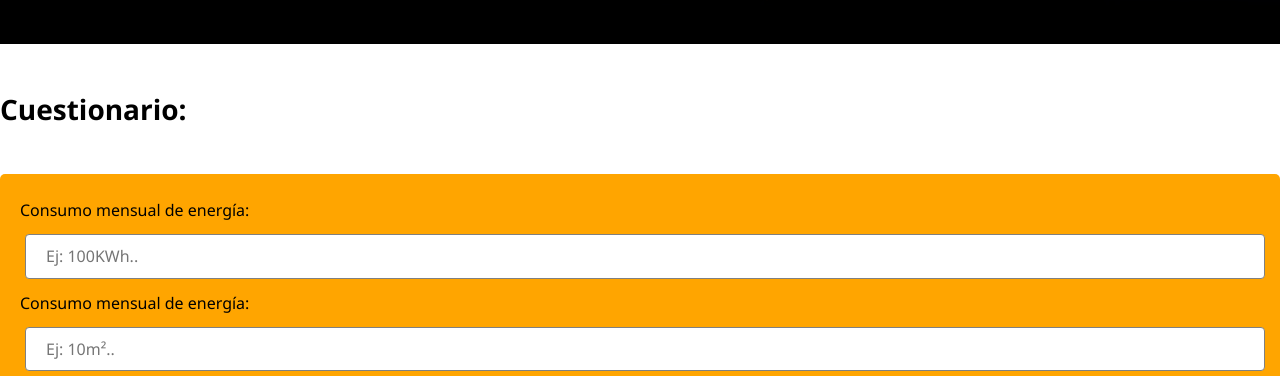
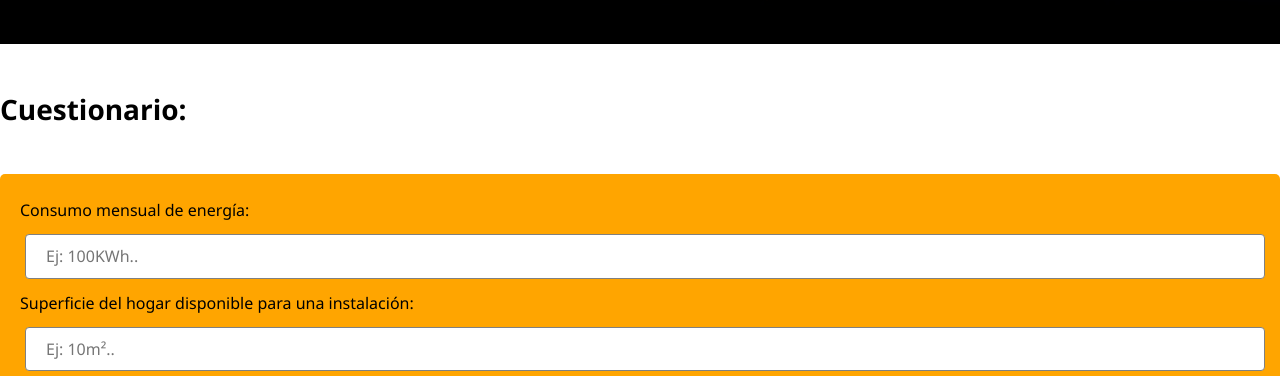
Before and after one commit to JoakoKeks/example, a plain HTML site: page calculadora.html in a window 1280 px wide. Shown: the part 391-767 px from the top of the page. Drawn offline with Linux system fonts and the light colour scheme.

Commit message:
Fourth Deploy

```diff
--- a/calculadora.html
+++ b/calculadora.html
@@ -35,7 +35,7 @@
                 <label for="ccomuna">Consumo mensual de energía:</label>
                 <input type="text" id="ccomuna" name="consumo" placeholder="Ej: 100KWh..">
 
-                <label for="mcuadrados">Consumo mensual de energía:</label>
+                <label for="mcuadrados">Superficie del hogar disponible para una instalación:</label>
                 <input type="text" id="mcuadrados" name="costo" placeholder="Ej: 10m²..">
 
                 <label for="comuna">Comuna:</label>
```
